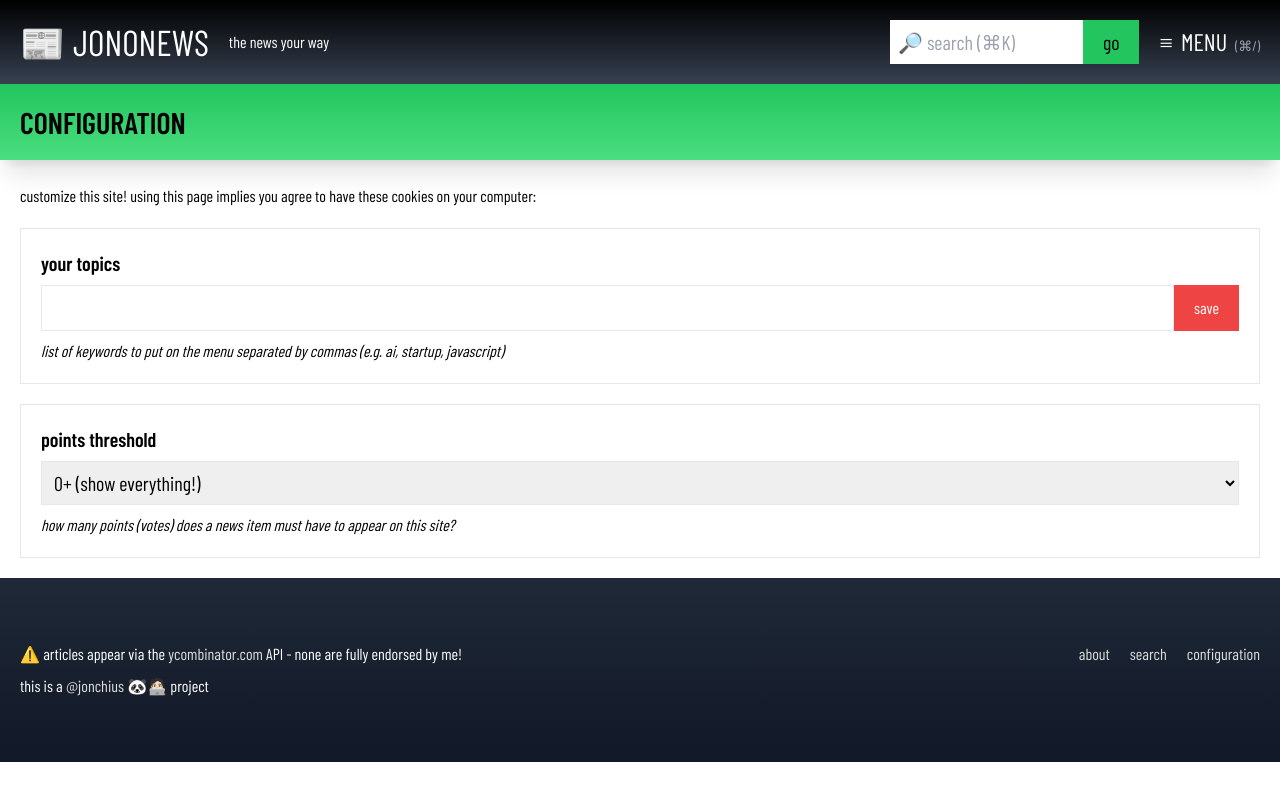
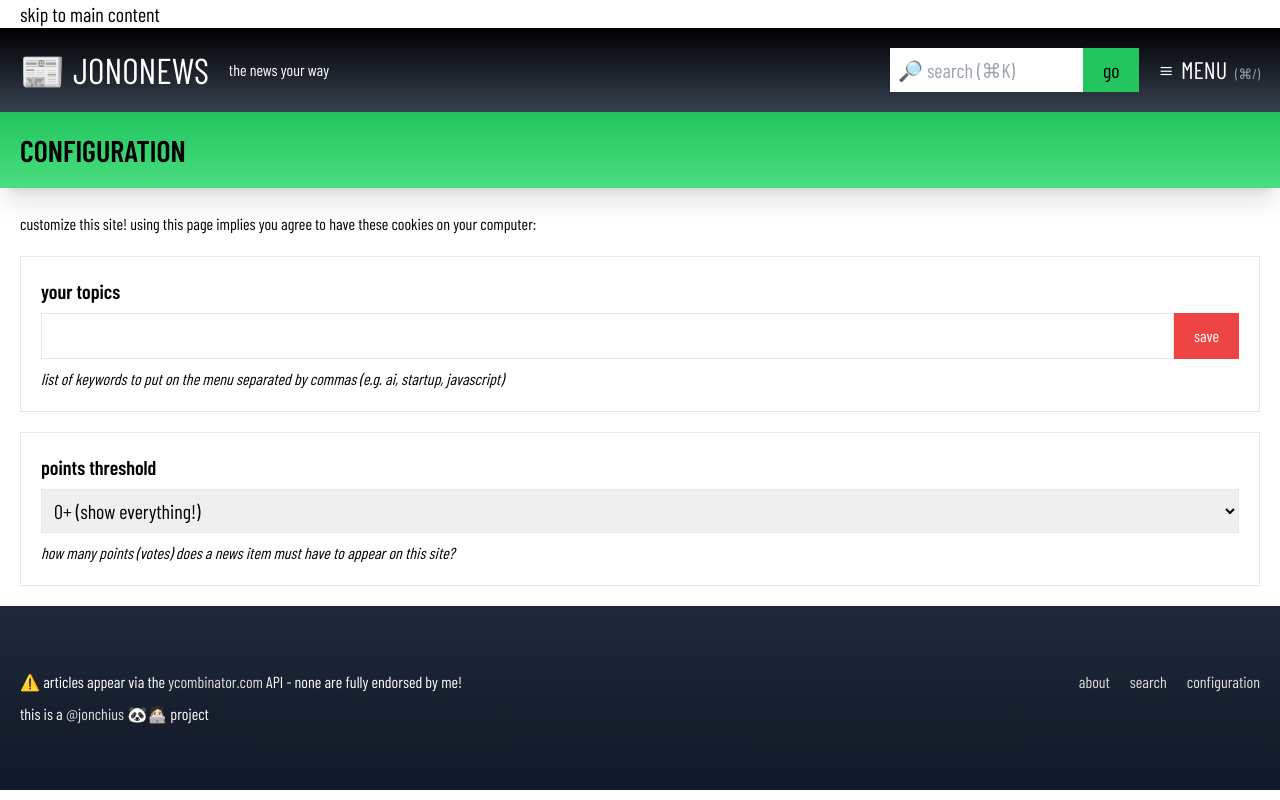
Before and after one commit to jonchius/jononews, a Next.js app: page /conf in a window 1280 px wide. Built offline with nearby package versions, Linux system fonts and the light colour scheme; a web font is replaced by a local one.

Commit message:
adding skip link

```diff
--- a/app/layout.tsx
+++ b/app/layout.tsx
@@ -10,6 +10,7 @@ import Tail from '../components/tail'
 import { Theme } from "../util/theme"
 import { Metadata } from "next"
 import { site } from "../components/text"
+import Skip from "../util/skip"
 
 export async function generateMetadata({ params }: {
   params: { term?: string, year?: string},
@@ -54,6 +55,7 @@ export default function RootLayout({
       </head>
       <body>
         <Theme />
+        <Skip />
         <Head />
         {children}
         <Tail />
--- a/components/head.tsx
+++ b/components/head.tsx
@@ -16,7 +16,7 @@ export default function Head() {
 
   const HeaderFullWidthWrapper = ({children}: ChildrenProps) => {
     return (
-      <header className={`head-wrap bg-black bg-gradient-to-b from-black to-gray-700 text-white w-full sticky fixed top-0 z-40 p-5`}>
+      <header className={`head-wrap bg-black bg-gradient-to-b from-black to-gray-700 text-white w-full sticky top-0 z-40 p-5`}>
         {children}
       </header>
     )
--- a/components/main.tsx
+++ b/components/main.tsx
@@ -6,7 +6,7 @@ main or div html containers
 
 export const MainDiv = ({children, className}: any) => {
   return (
-    <main className={`p-5 ${className}`}>
+    <main className={`p-5 ${className}`} id="main-content" tabIndex={-1}>
       <div className="w-screen-xl max-w-screen-xl mx-auto">
         {children}
       </div>
--- a/components/text.tsx
+++ b/components/text.tsx
@@ -44,4 +44,5 @@ export const text = {
   "omnisearch" : "omnisearch",
   "comments" : "comments",
   "year in review" : "year in review",
+  "skip to main content" : "skip to main content"
 }
--- /dev/null
+++ b/util/skip.tsx
@@ -0,0 +1,27 @@
+'use client'
+
+/*
+"skip to main content" button by @jonchius
+/app/util/skip.tsx
+simply add <Skip /> and the import to display a "skip to main content" button for accessibility
+*/
+
+import Link from "next/link"
+import { text } from "../components/text"
+
+export default function Skip() {
+
+  return (
+    <Link
+      href="#main-content"
+      className={`
+        skip-link sr-only focus:not-sr-only
+        focus:absolute focus:top-2 focus:left-2
+        bg-white text-black z-50
+      `}
+    >
+      <span className="px-5 text-xl">{text['skip to main content']}</span>
+    </Link>
+  )
+
+}
```
